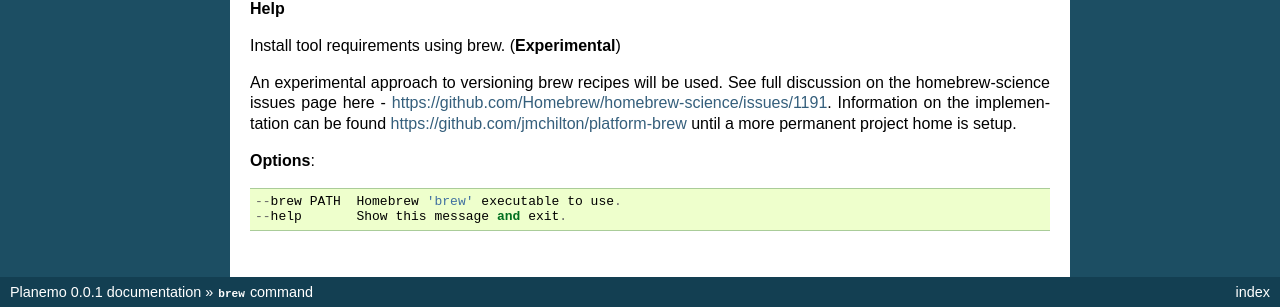
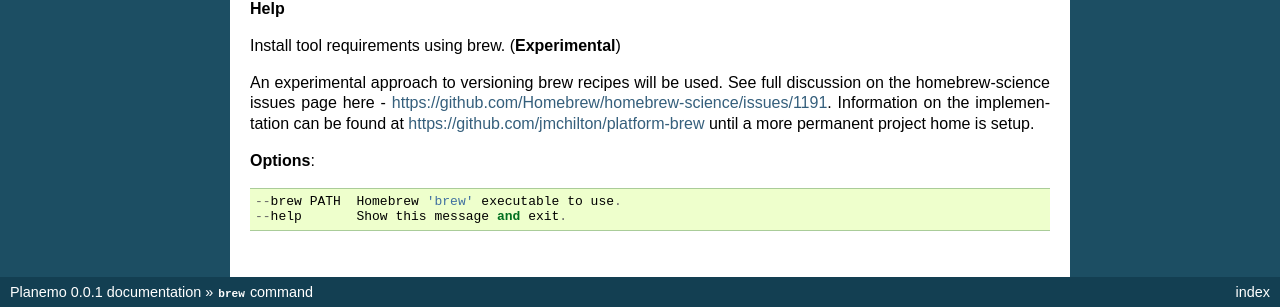
Before and after one commit to galaxyproject/planemo, a Sphinx documentation site: the page built from docs/commands/brew.rst, in a window 1280 px wide. Shown: the part 237-544 px from the top of the page. Built offline with Sphinx 7.4.7, drawn with Linux system fonts in a browser that asks for light colours.

Commit message:
Rebuild docs.

```diff
--- a/docs/commands/brew.rst
+++ b/docs/commands/brew.rst
@@ -17,7 +17,8 @@ Install tool requirements using brew. (**Experimental**)
 An experimental approach to versioning brew recipes will be used.
 See full discussion on the homebrew-science issues page here -
 https://github.com/Homebrew/homebrew-science/issues/1191. Information
-on the implementation can be found https://github.com/jmchilton/platform-brew
+on the implementation can be found at
+https://github.com/jmchilton/platform-brew
 until a more permanent project home is setup.
 
 **Options**::
--- a/docs/commands/test.rst
+++ b/docs/commands/test.rst
@@ -33,6 +33,7 @@ please careful and do not try this against production Galaxy instances.
 
 
       --test_output PATH              Output test report.
+      --job_output_files DIRECTORY    Write job outputs to directory.
       --galaxy_root DIRECTORY         Root of development galaxy directory to
                                       execute command with.
       --install_galaxy                Download and configure a disposable copy of
```
